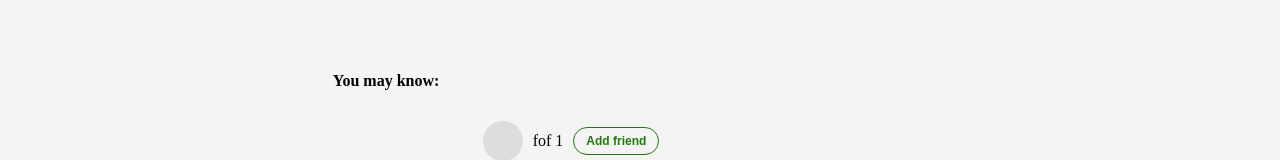
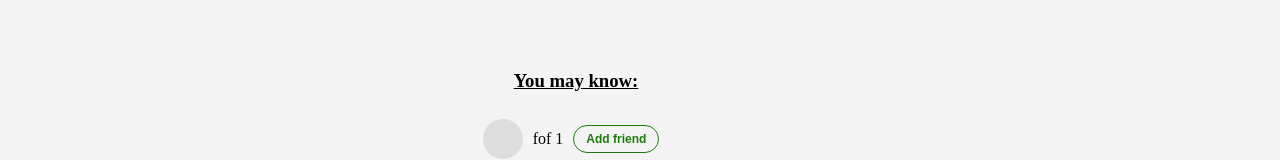
Before and after one commit to s-brown01/Doin, an Angular app in the folder doin-frontend/: page /friends in a window 1280 px wide. Shown: the part 389-549 px from the top of the page. Built offline with nearby package versions, Linux system fonts and the light colour scheme; sample sign-in values are in the browser's storage.

Commit message:
Changing 'you may know' from h4 to h3 and adding an underline

```diff
--- a/doin-frontend/src/app/friends/friends.component.css
+++ b/doin-frontend/src/app/friends/friends.component.css
@@ -85,3 +85,7 @@ ul > * {
 .may-know h4 {
   margin-right: 380px;
 }
+
+h3 {
+  text-decoration: underline;
+}
--- a/doin-frontend/src/app/friends/friends.component.html
+++ b/doin-frontend/src/app/friends/friends.component.html
@@ -13,7 +13,7 @@
     </ul>
   </div>
   <div class="may-know">
-    <h4>You may know:</h4>
+    <h3>You may know:</h3>
     <div class="may-know-list">
       <ul>
         <li *ngFor = "let friend of fofList">
```
